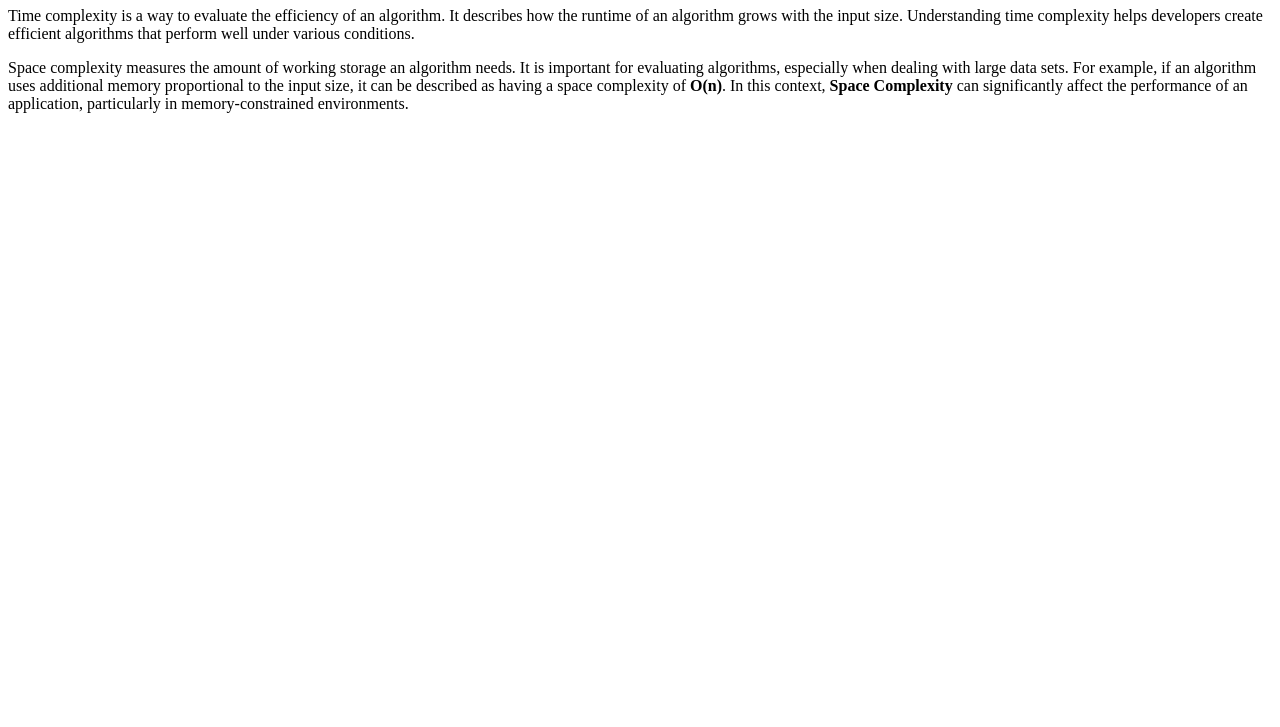
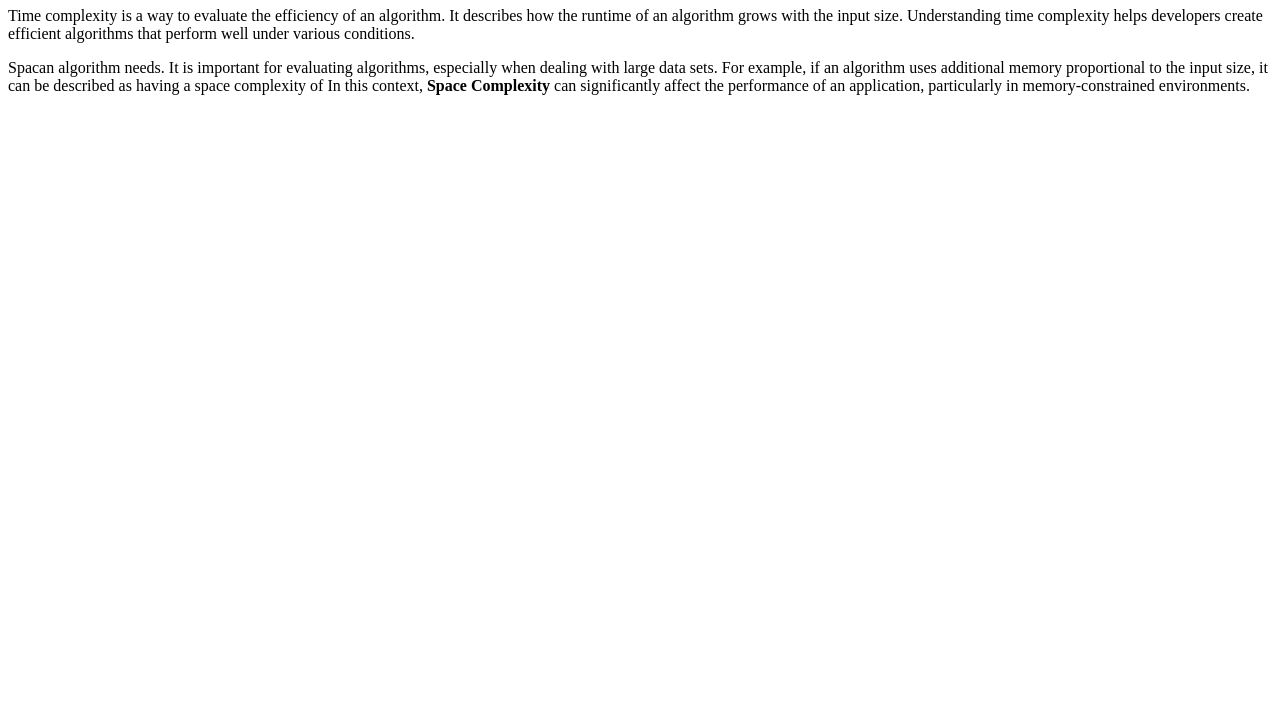
Before and after one commit to acciojob/time-and-space-complexity-Basant-spec, a website: page main.html in a window 1280 px wide. Shown: the part 73-800 px from the top of the page. Drawn offline with Linux system fonts and the light colour scheme.

Commit message:
created a submission

```diff
--- a/main.html
+++ b/main.html
@@ -15,7 +15,7 @@
     </p>
 
     <p>
-        Space complexity measures the amount of working storage an algorithm needs. It is important for evaluating algorithms, especially when dealing with large data sets. For example, if an algorithm uses additional memory proportional to the input size, it can be described as having a space complexity of <b>O(n)</b>.
+        Spacan algorithm needs. It is important for evaluating algorithms, especially when dealing with large data sets. For example, if an algorithm uses additional memory proportional to the input size, it can be described as having a space complexity of
         In this context, <b>Space Complexity</b> can significantly affect the performance of an application, particularly in memory-constrained environments.
     </p>
 	<!-- the entire body must be written by student -->
```
